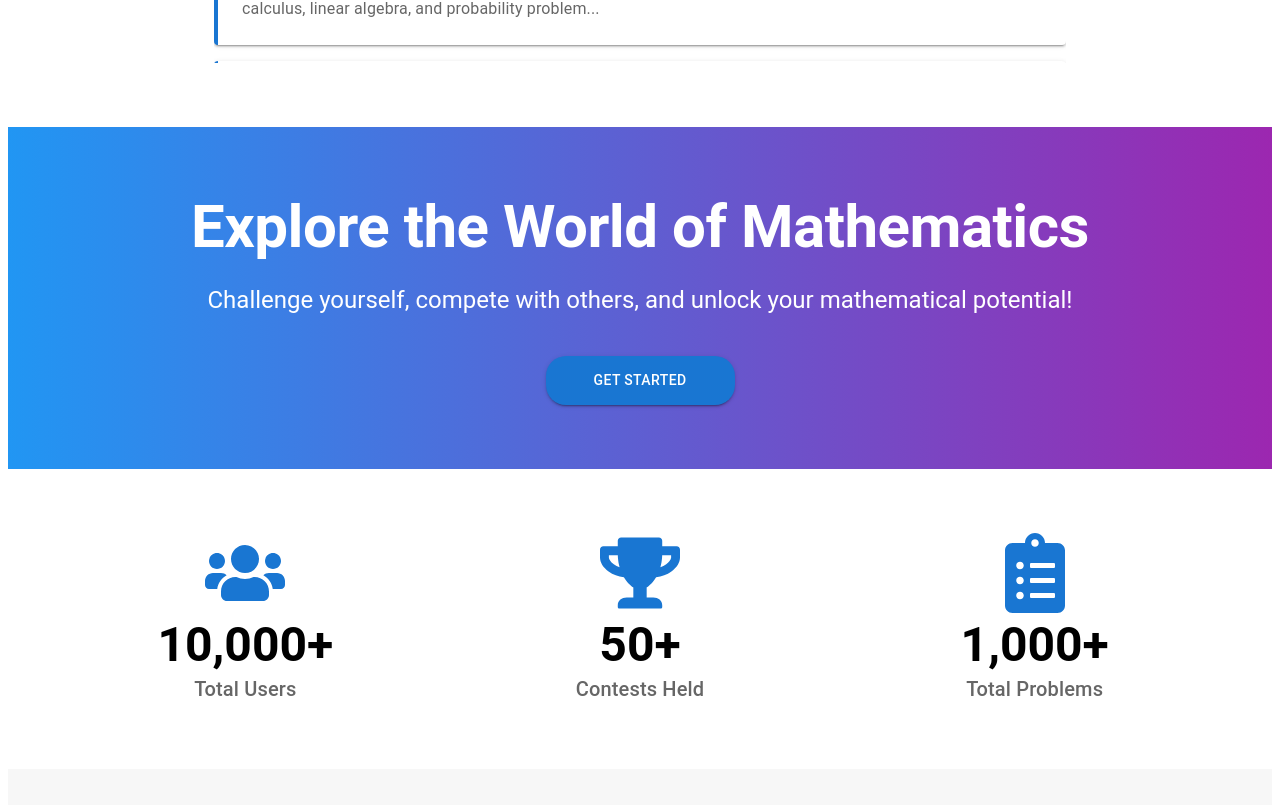
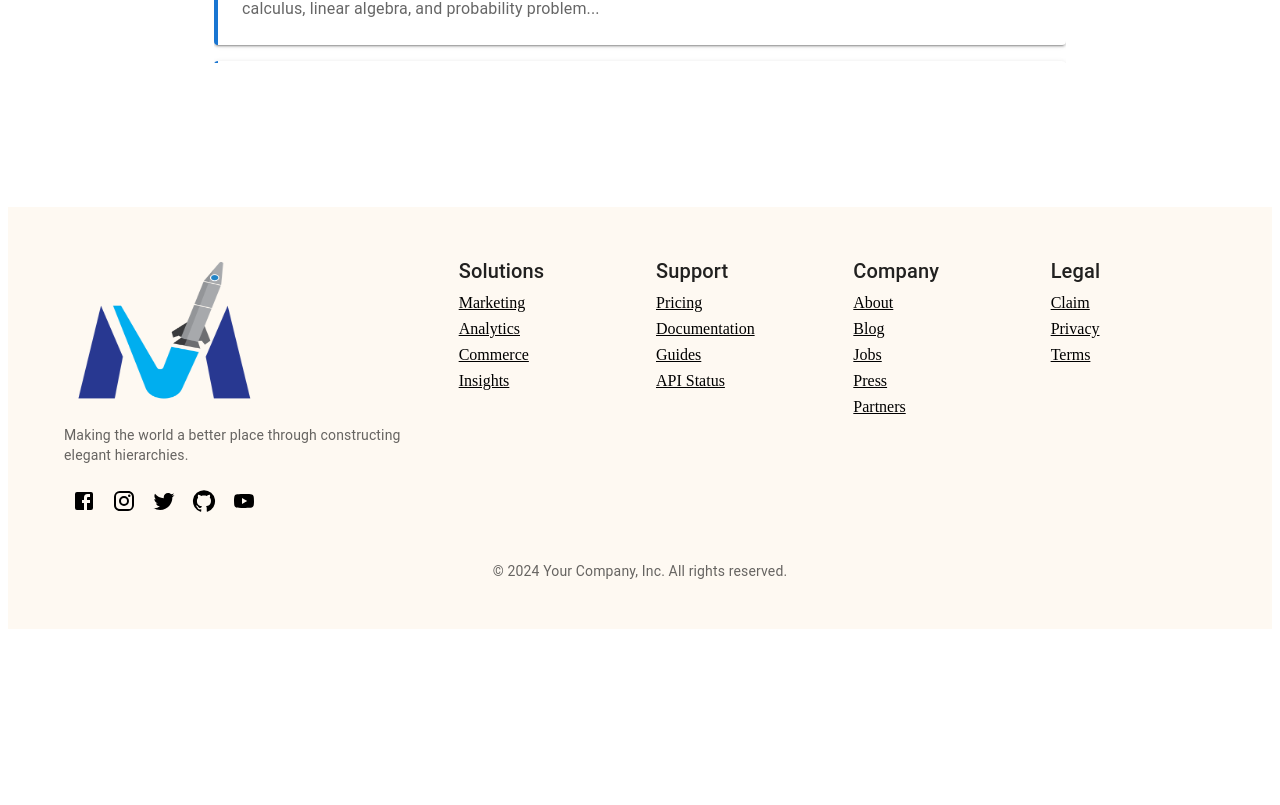
Before and after one commit to sakhadib/DesignProject, a React (Vite) app in the folder frontend/: page /home in a window 1280 px wide. Shown: the part 1475-2280 px from the top of the page. After the commit the page ends 2112 px from the top, so only its background shows below. Built offline with nearby package versions, Linux system fonts and the light colour scheme.

Commit message:
logo updated

```diff
--- a/frontend/src/assets/components/footer.jsx
+++ b/frontend/src/assets/components/footer.jsx
@@ -5,7 +5,7 @@ import InstagramIcon from '@mui/icons-material/Instagram';
 import TwitterIcon from '@mui/icons-material/Twitter';
 import GitHubIcon from '@mui/icons-material/GitHub';
 import YouTubeIcon from '@mui/icons-material/YouTube';
-import logo from '../img/logo.png'; // Import the new logo image
+import logo from '../img/tp_mini@4x.png'; // Import the new logo image
 
 const FooterLink = ({ href, children }) => (
 <Link href={href} color="inherit" sx={{ display: 'block', mb: 1 }}>
--- a/frontend/src/assets/components/header.jsx
+++ b/frontend/src/assets/components/header.jsx
@@ -14,7 +14,7 @@ import Typography from '@mui/material/Typography';
 import { styled } from '@mui/material/styles';
 import Box from '@mui/material/Box';
 import api from '../../api'; // Import your configured axios instance
-import logo from '../img/logo.png'; // Import the new logo image
+import logo from '../img/tp_mini@4x.png'; // Import the new logo image
 
 const NavLink = styled(Link)({
   textDecoration: 'none',
--- a/frontend/src/assets/pages/Home.jsx
+++ b/frontend/src/assets/pages/Home.jsx
@@ -16,7 +16,7 @@ function Home() {
                 <HeroSection />
                 <Stats />
                 <NoticeSection />
-                <Landing />
+                {/* <Landing /> */}
 
             </main>
             <Footer />
```
Also changed, not shown: frontend/src/assets/img/tp_mini.svg (added), frontend/src/assets/img/tp_mini@4x.png (added).
